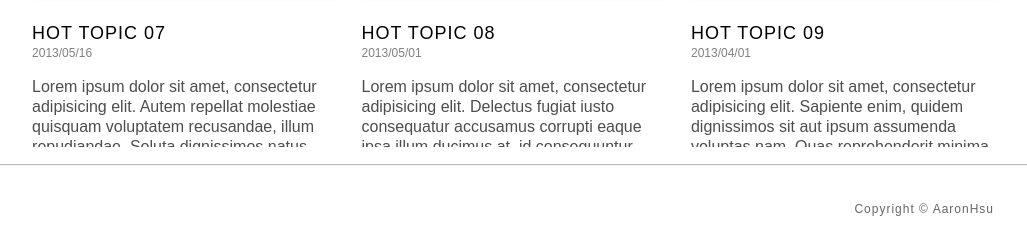
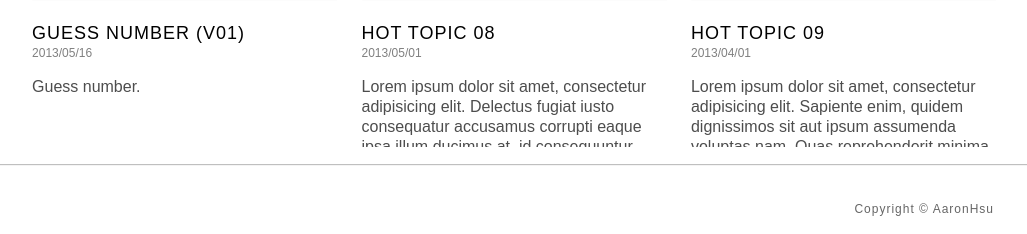
Before and after one commit to AaronHsu219/AaronHsu219.github.io, a plain HTML site: page index.html in a window 1280 px wide. Shown: the part 1812-2046 px from the top of the page, without its empty margins (126-1153 px from the left). Drawn offline with Linux system fonts and the light colour scheme.

Commit message:
update git main page for guess game

```diff
--- a/index.html
+++ b/index.html
@@ -135,11 +135,13 @@
 				</div>
 				<div class="box">
 					<span class="image-wrapper">
+            <a href="http://aaronhsu219.github.io/APP/GUESS/app3/">
              <img class="image" src="https://placem.at/things?w=304&h=230&random=4" alt="">
+            </a>
           </span>
-          <b class="title">Hot Topic 07</b>
+					<b class="title">Guess Number (v01)</b>
 					<time class="date" datetime="2013-05-16">2013/05/16</time>
-          <p class="description">Lorem ipsum dolor sit amet, consectetur adipisicing elit. Autem repellat molestiae quisquam voluptatem recusandae, illum repudiandae. Soluta dignissimos natus voluptatum, iste cumque, distinctio minima suscipit veritatis beatae vero delectus unde!</p>
+					<p class="description">Guess number.</p>
 				</div>
 				<div class="box">
 					<span class="image-wrapper">
```
Lines whose indentation alone changed are shown as unchanged.
